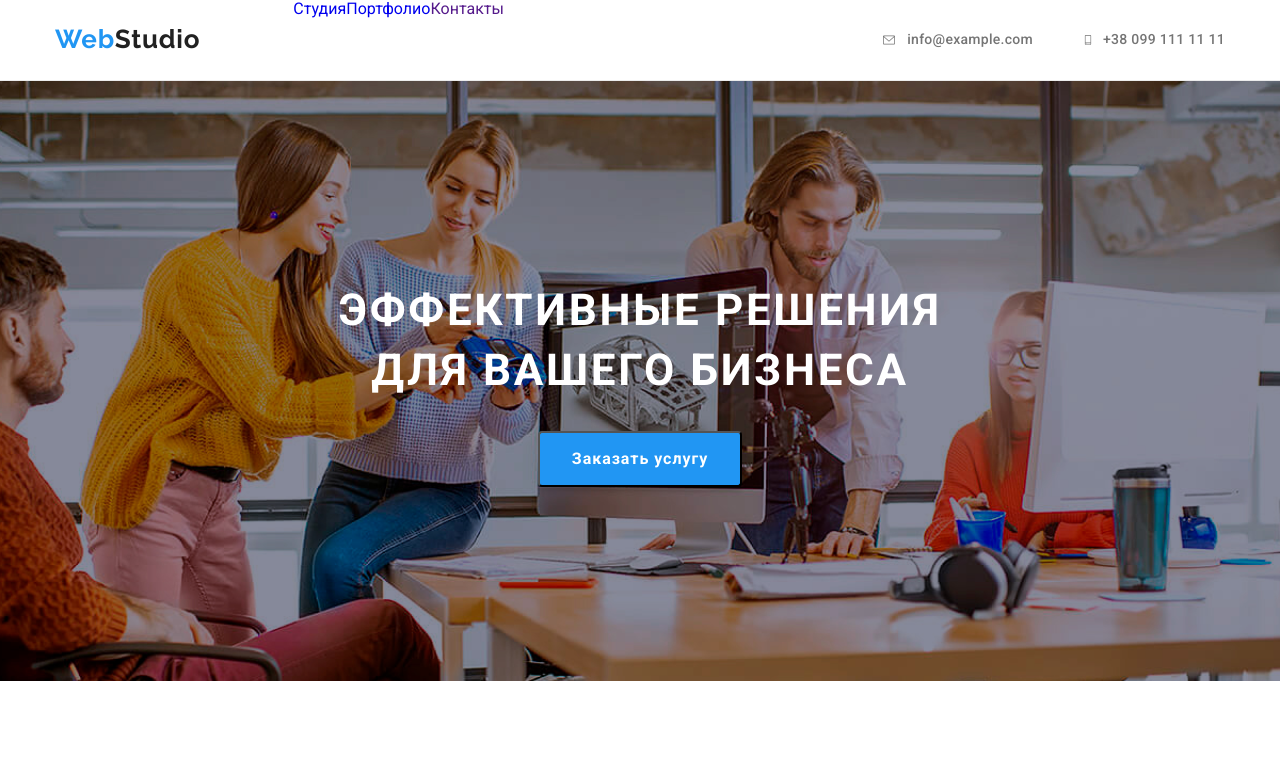
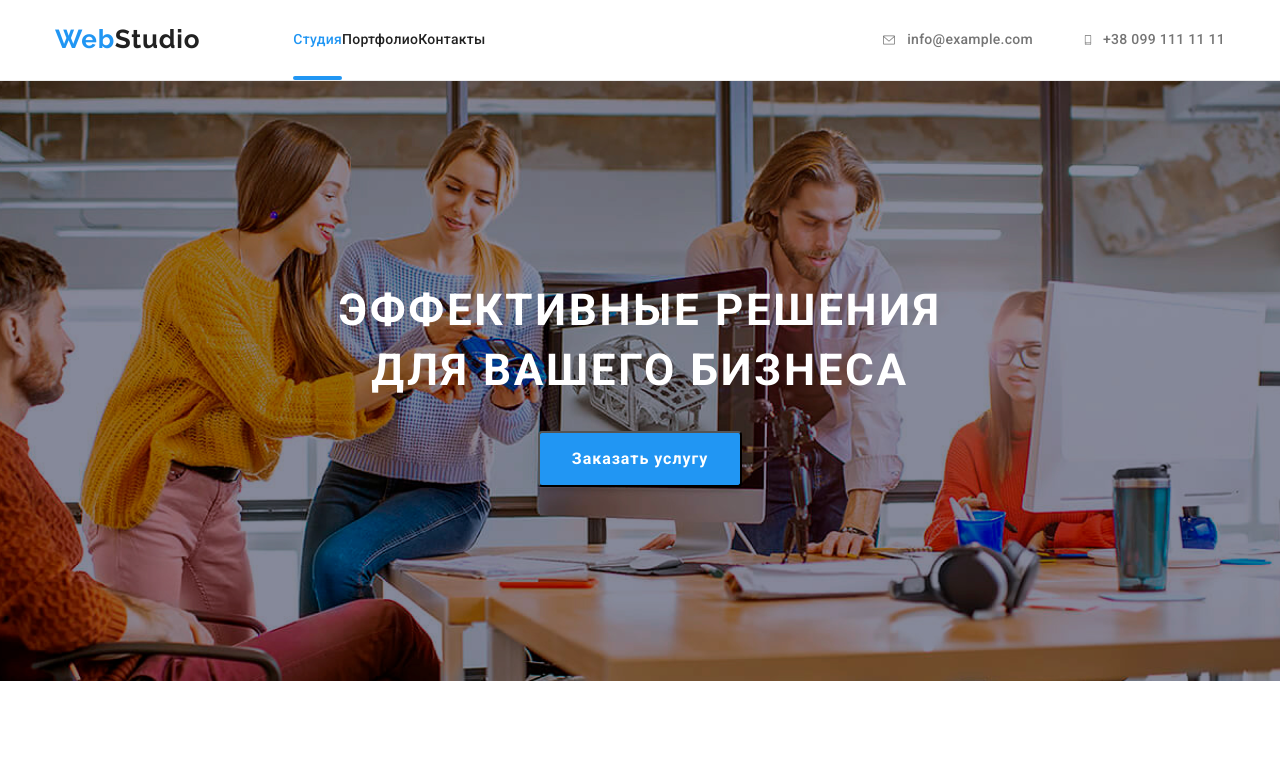
Before and after one commit to Tasadar2003/goit-markup-hw-05, a plain HTML site: page index.html in a window 1280 px wide. Shown: the top 772 px of the page. Drawn offline with nearby package versions, Linux system fonts and the light colour scheme.

Commit message:
Update styles.css

```diff
--- a/css/styles.css
+++ b/css/styles.css
@@ -63,18 +63,6 @@
                               height: auto;
                           }
 
-                          .navlink .current::after {
-                              position: relative;
-                              width: 100%;
-                              height: 4px;
-                              border-radius: 4px;
-                              color: var(--thirty-cl);
-                          }
-
-                          .navlink .current {
-                              color: var(--thirty-txt-cl);
-                          }
-
                           .container {
                               width: 1200px;
                               margin-left: auto;
@@ -116,7 +104,7 @@
                               margin-left: 93px;
                           }
 
-                          .navlink a {
+                          .navlink {
                               display: block;
                               font-weight: 500;
                               font-size: 14px;
@@ -124,10 +112,10 @@
                               letter-spacing: 0.02em;
                               color: var(--main-txt-cl);
                               transition: color var(--anim-slow), background-color var(--anim-slow);
+                              padding: 32px 0;
                           }
 
                           .navlink {
-                              padding: 32px 0;
                               margin-right: 50px;
                           }
 
@@ -139,7 +127,21 @@
                           .navlink a:focus {
                               color: var(--thirty-txt-cl);
                           }
+                          .current {
+                              position: relative;
+                              color: var(--thirty-txt-cl);
+                          }
 
+                          .current::after {
+                              content: "";
+                              position: absolute;
+                              width: 100%;
+                              height: 4px;
+                              border-radius: 4px;
+                              background: var(--thirty-cl);
+                              left: 0;
+                              bottom: 0;
+                          }
                           .contacts {
                               display: flex;
                               margin-left: auto;
```
